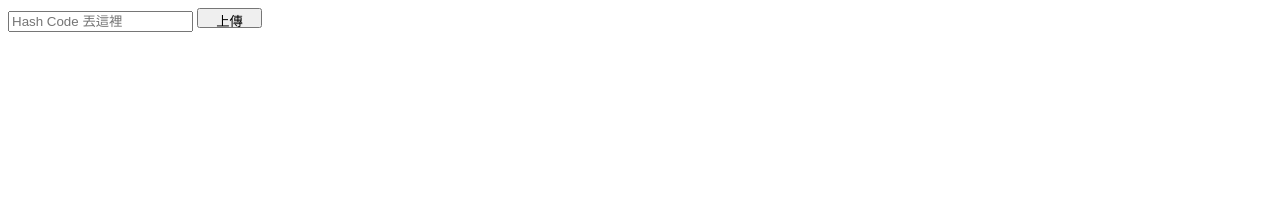
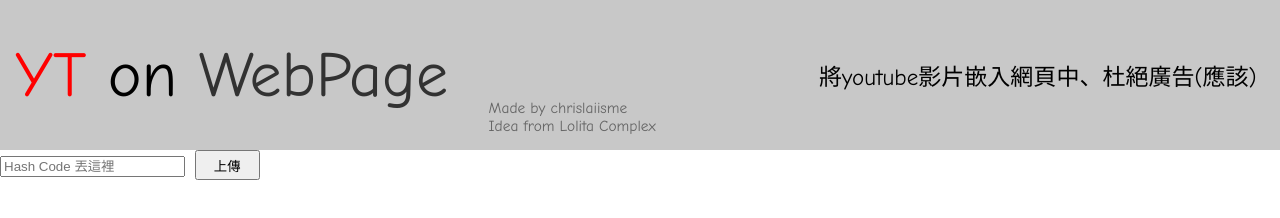
Before and after one commit to chrislaiisme/YT_on_WebPage, a plain HTML site: page index.html in a window 1280 px wide. Drawn offline with Linux system fonts and the light colour scheme.

Commit message:
Update index.html

```diff
--- a/index.html
+++ b/index.html
@@ -9,24 +9,64 @@
 <head>
 	<style>
 		/*PUT CSS HERE*/
+		#up {
+			height: 150px;
+			background-color: #c8c8c8;
+			font-family: Comic Sans MS, Comic Sans, cursive;
+			display: flex;
+		}
+		#up1 {
+			display: flex;
+			align-items: center;
+			width: 37%;
+			font-size: 5vw;
+			padding-left: 15px;
+		}
+		#up2 {
+			color: #646464;
+			display: flex;
+			align-items: flex-end;
+			width: 15%;
+			font-size: 1.2vw;
+			padding-bottom: 15px;
+		}
+		#up3 {
+			display: flex;
+			align-items: center;
+			justify-content: flex-end;
+			width: 45%;
+			font-size: 1.8vw;
+		}
 		button {
-			height : 20px;
-			width : 65px;
-
+			height: 30px;
+			width: 65px;
+		}
+		body {
+			margin: 0px;
+			font-family: Consolas;
 		}
 	</style>
 	<meta charset="utf-8">
 </head>
 
 <body>
+	<div id = "up">
+		<div id = "up1">
+			<font color = red>YT&nbsp</font> on <font color = #323232>&nbspWebPage</font>
+		</div>
+		<div id = "up2">
+			Made by chrislaiisme <br> Idea from Lolita Complex
+		</div>
+		<div id = "up3">
+			將youtube影片嵌入網頁中、杜絕廣告(應該)
+		</div>
+	</div>
 	<div id = "dv1">
 		<input id = "yt_id" type = "text" placeholder = "Hash Code 丟這裡">
 		<button onclick = "f()"> 上傳 </button>
 	</div>
 	<br>
-	<div id = "dv2">
-
-	</div>
+	<div id = "dv2"></div>
 </body>
 
 <script>
```
